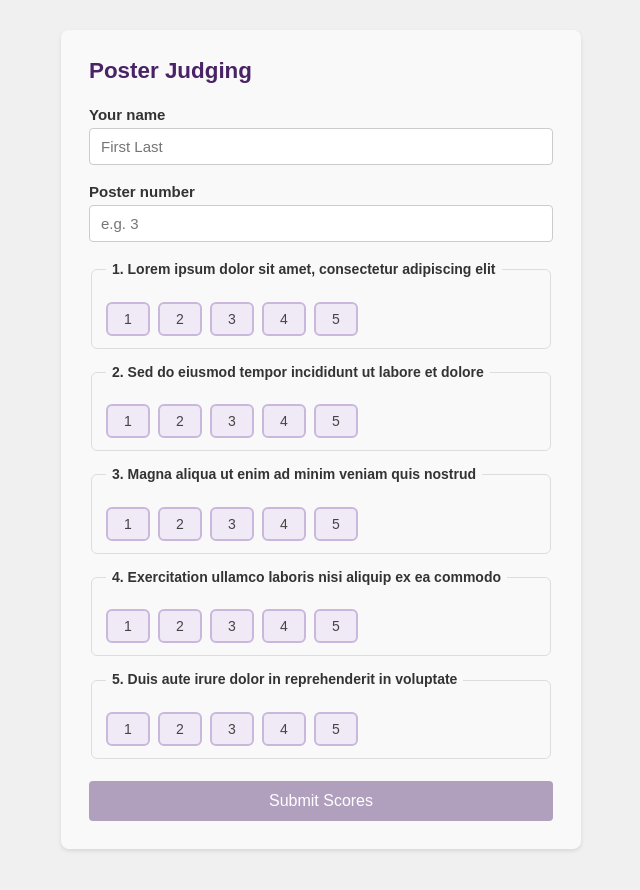
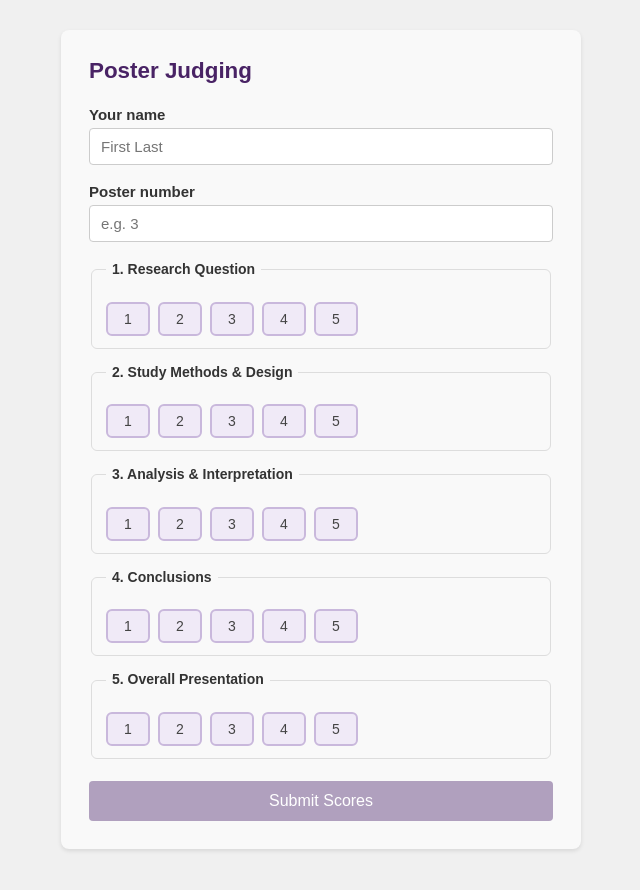
Before and after one commit to dpagonis/dpagonis.github.io, a Jekyll site: the page built from judging.html, in a window 1280 px wide. Shown: the top 890 px of the page, without its empty margins (319-959 px from the left). Built offline with Jekyll 4.4.1, drawn with Linux system fonts in a browser that asks for light colours.

Commit message:
categories updated

```diff
--- a/judging.html
+++ b/judging.html
@@ -236,7 +236,7 @@ layout: no_header
     <!-- ── Rubric items: edit the five <legend> labels below ── -->
 
     <fieldset>
-        <legend>1. Lorem ipsum dolor sit amet, consectetur adipiscing elit</legend>
+        <legend>1. Research Question</legend>
         <div class="radio-row">
             <label><input type="radio" name="score_1" value="1">1</label>
             <label><input type="radio" name="score_1" value="2">2</label>
@@ -247,7 +247,7 @@ layout: no_header
     </fieldset>
 
     <fieldset>
-        <legend>2. Sed do eiusmod tempor incididunt ut labore et dolore</legend>
+        <legend>2. Study Methods & Design</legend>
         <div class="radio-row">
             <label><input type="radio" name="score_2" value="1">1</label>
             <label><input type="radio" name="score_2" value="2">2</label>
@@ -258,7 +258,7 @@ layout: no_header
     </fieldset>
 
     <fieldset>
-        <legend>3. Magna aliqua ut enim ad minim veniam quis nostrud</legend>
+        <legend>3. Analysis & Interpretation</legend>
         <div class="radio-row">
             <label><input type="radio" name="score_3" value="1">1</label>
             <label><input type="radio" name="score_3" value="2">2</label>
@@ -269,7 +269,7 @@ layout: no_header
     </fieldset>
 
     <fieldset>
-        <legend>4. Exercitation ullamco laboris nisi aliquip ex ea commodo</legend>
+        <legend>4. Conclusions</legend>
         <div class="radio-row">
             <label><input type="radio" name="score_4" value="1">1</label>
             <label><input type="radio" name="score_4" value="2">2</label>
@@ -280,7 +280,7 @@ layout: no_header
     </fieldset>
 
     <fieldset>
-        <legend>5. Duis aute irure dolor in reprehenderit in voluptate</legend>
+        <legend>5. Overall Presentation</legend>
         <div class="radio-row">
             <label><input type="radio" name="score_5" value="1">1</label>
             <label><input type="radio" name="score_5" value="2">2</label>
```
